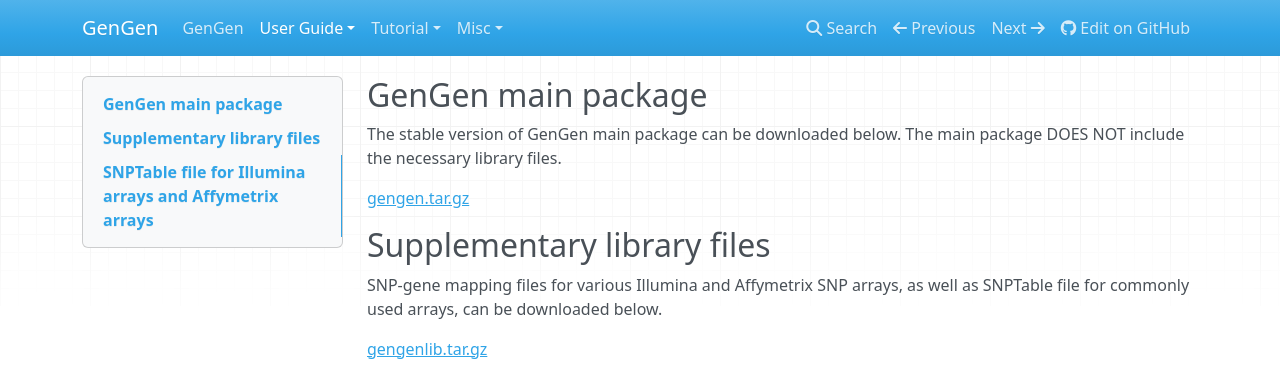
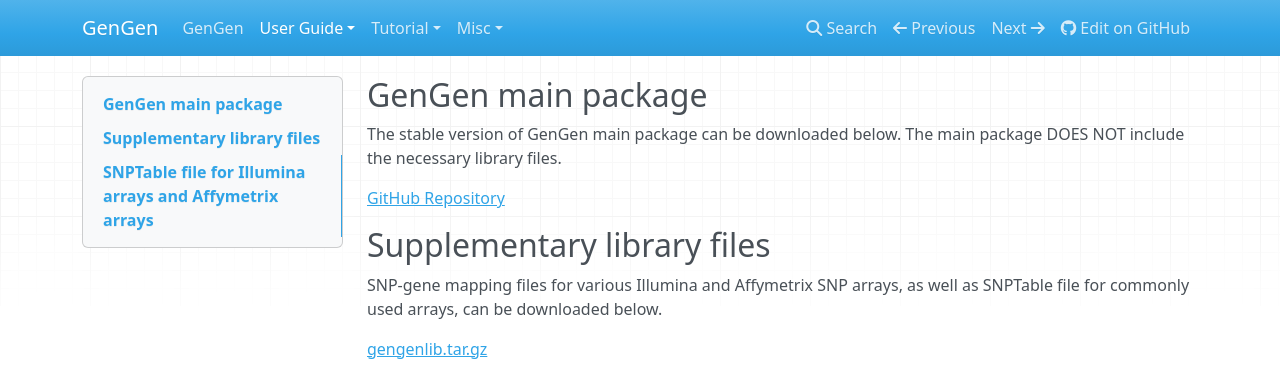
Before and after one commit to WGLab/GenGen, an MkDocs documentation site: the page built from docs/user-guide/download.md, in a window 1280 px wide and 982 px high. Shown: the top 381 px of the window. Built offline with MkDocs 1.6.1, drawn with Linux system fonts in a browser that asks for light colours; nearby versions of some CDN libraries; old or Windows-style settings are respelled for this version of MkDocs.

Commit message:
Updated download.md

```diff
--- a/docs/user-guide/download.md
+++ b/docs/user-guide/download.md
@@ -2,7 +2,7 @@
 
 The stable version of GenGen main package can be downloaded below. The main package DOES NOT include the necessary library files.
 
-[gengen.tar.gz](https://github.com/WangGenomicsLab/GenGen/archive/v1.0.0.tar.gz)
+[GitHub Repository](https://github.com/WangGenomicsLab/GenGen/releases)
 
 ## Supplementary library files
 
```
